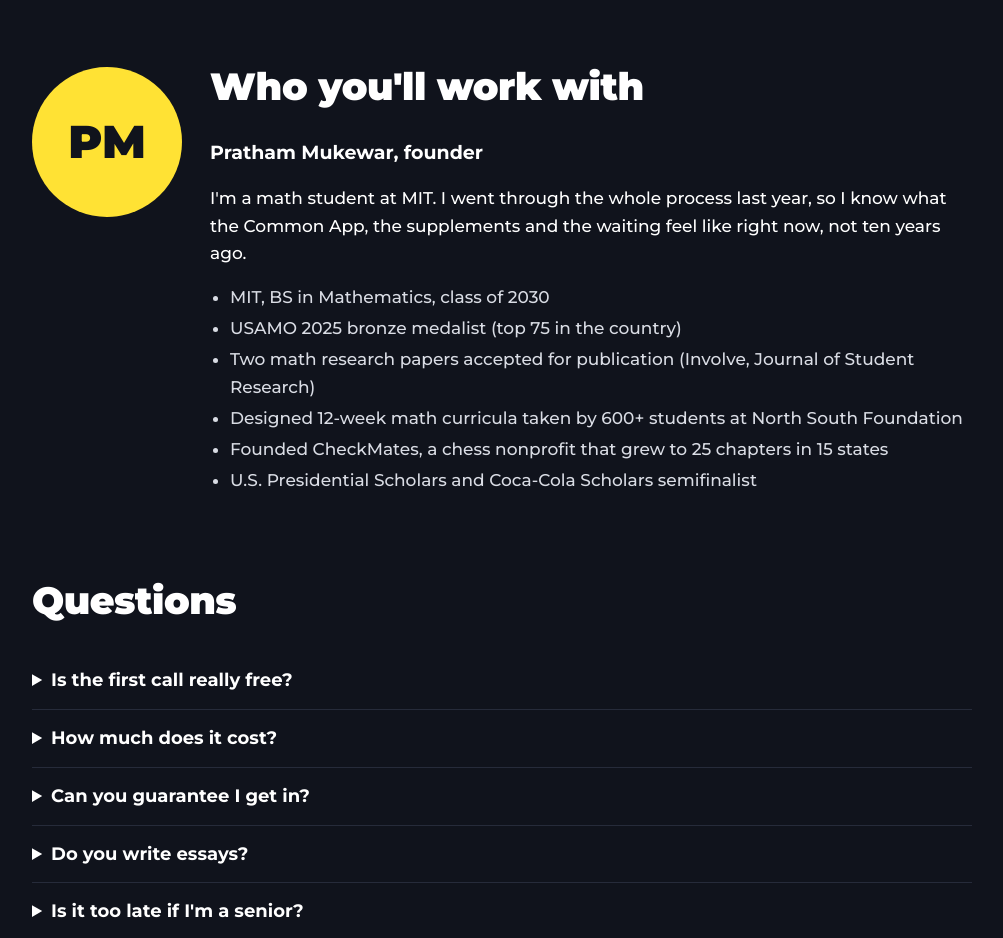
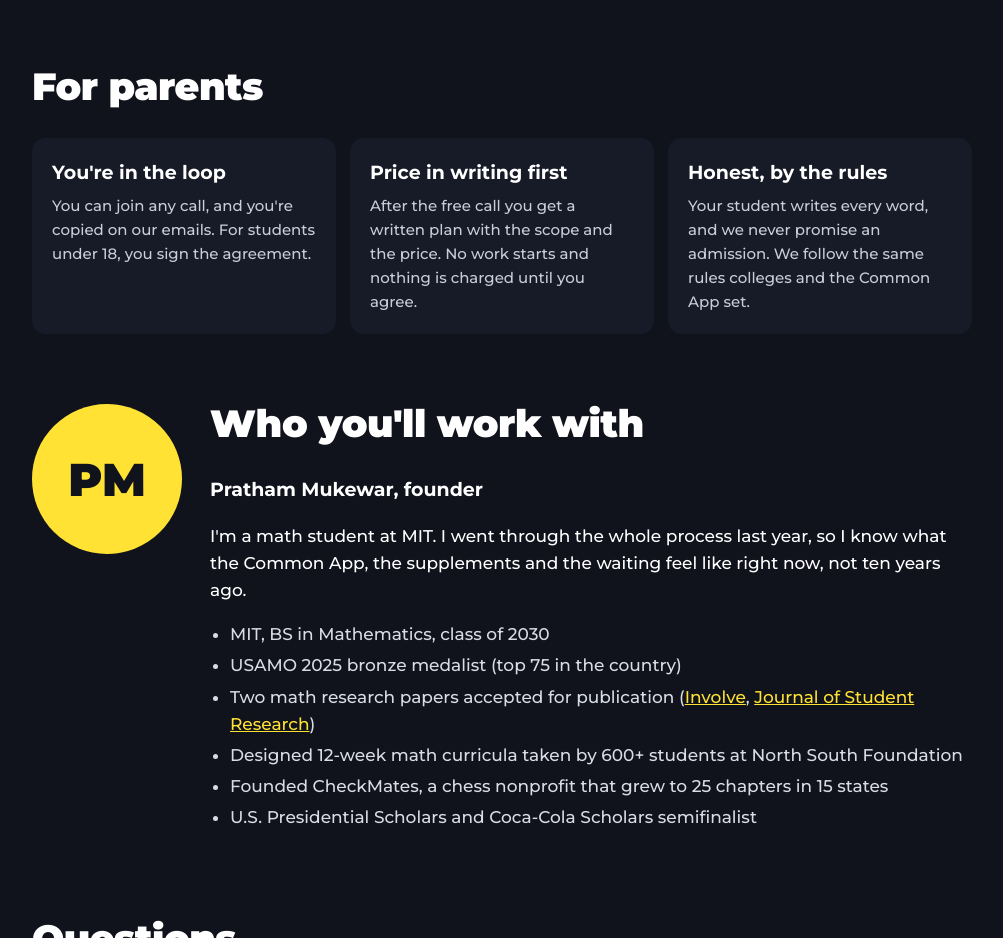
Before and after one commit to prathammukewar/sixfifty, a plain HTML site: page index.html in a window 1280 px wide. Shown: the part 1737-2675 px from the top of the page, without its empty margins (138-1141 px from the left). Drawn offline with Linux system fonts and the light colour scheme.

Commit message:
Parents section, paper links

```diff
--- a/index.html
+++ b/index.html
@@ -58,6 +58,15 @@
   </ol>
 </section>
 
+<section id="parents">
+  <h2>For parents</h2>
+  <div class="grid">
+    <div class="card"><h3>You're in the loop</h3><p>You can join any call, and you're copied on our emails. For students under 18, you sign the agreement.</p></div>
+    <div class="card"><h3>Price in writing first</h3><p>After the free call you get a written plan with the scope and the price. No work starts and nothing is charged until you agree.</p></div>
+    <div class="card"><h3>Honest, by the rules</h3><p>Your student writes every word, and we never promise an admission. We follow the same rules colleges and the Common App set.</p></div>
+  </div>
+</section>
+
 <section id="founder" class="founder">
   <div class="photo" aria-hidden="true">PM</div>
   <div>
@@ -67,7 +76,7 @@
     <ul class="creds">
       <li>MIT, BS in Mathematics, class of 2030</li>
       <li>USAMO 2025 bronze medalist (top 75 in the country)</li>
-      <li>Two math research papers accepted for publication (Involve, Journal of Student Research)</li>
+      <li>Two math research papers accepted for publication (<a href="https://arxiv.org/abs/2508.06739">Involve</a>, <a href="https://arxiv.org/abs/2507.20003">Journal of Student Research</a>)</li>
       <li>Designed 12-week math curricula taken by 600+ students at North South Foundation</li>
       <li>Founded CheckMates, a chess nonprofit that grew to 25 chapters in 15 states</li>
       <li>U.S. Presidential Scholars and Coca-Cola Scholars semifinalist</li>
```
